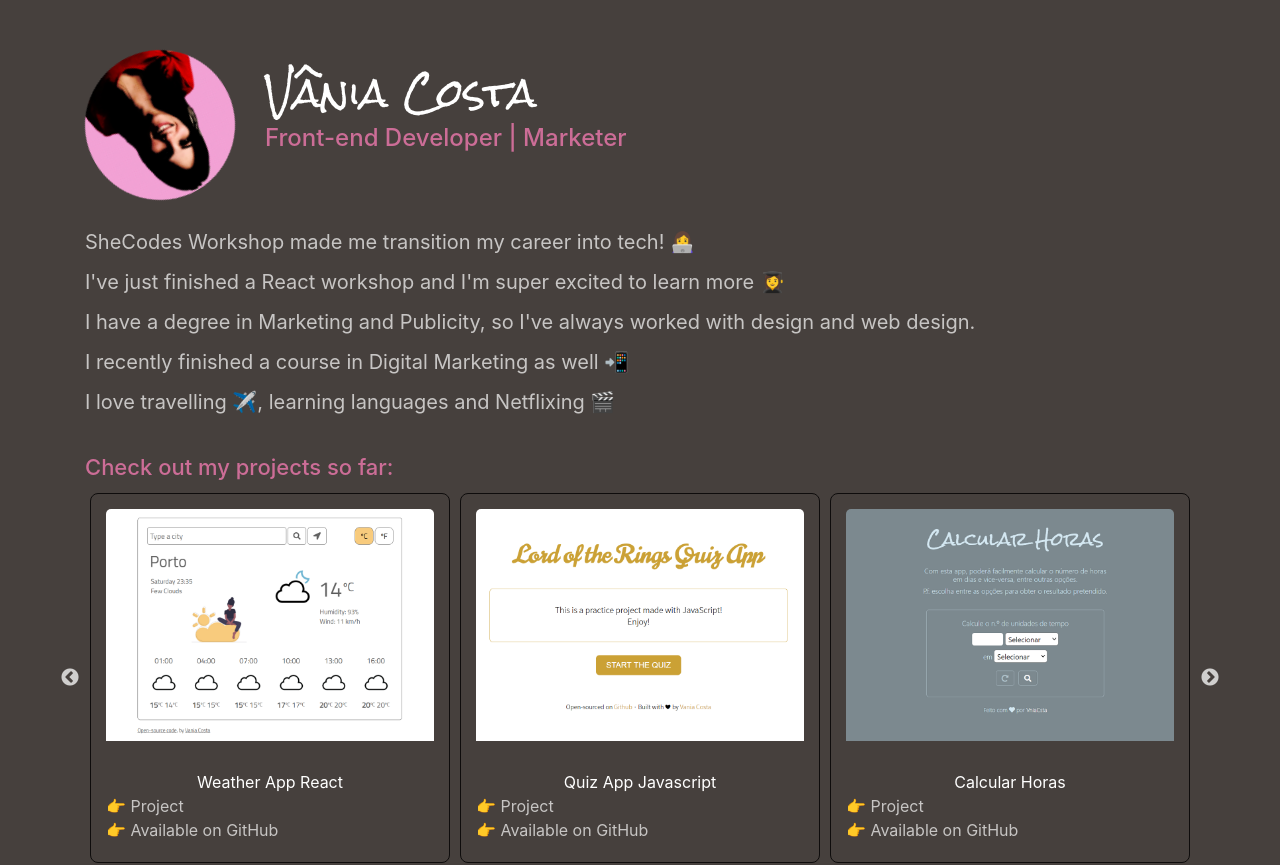
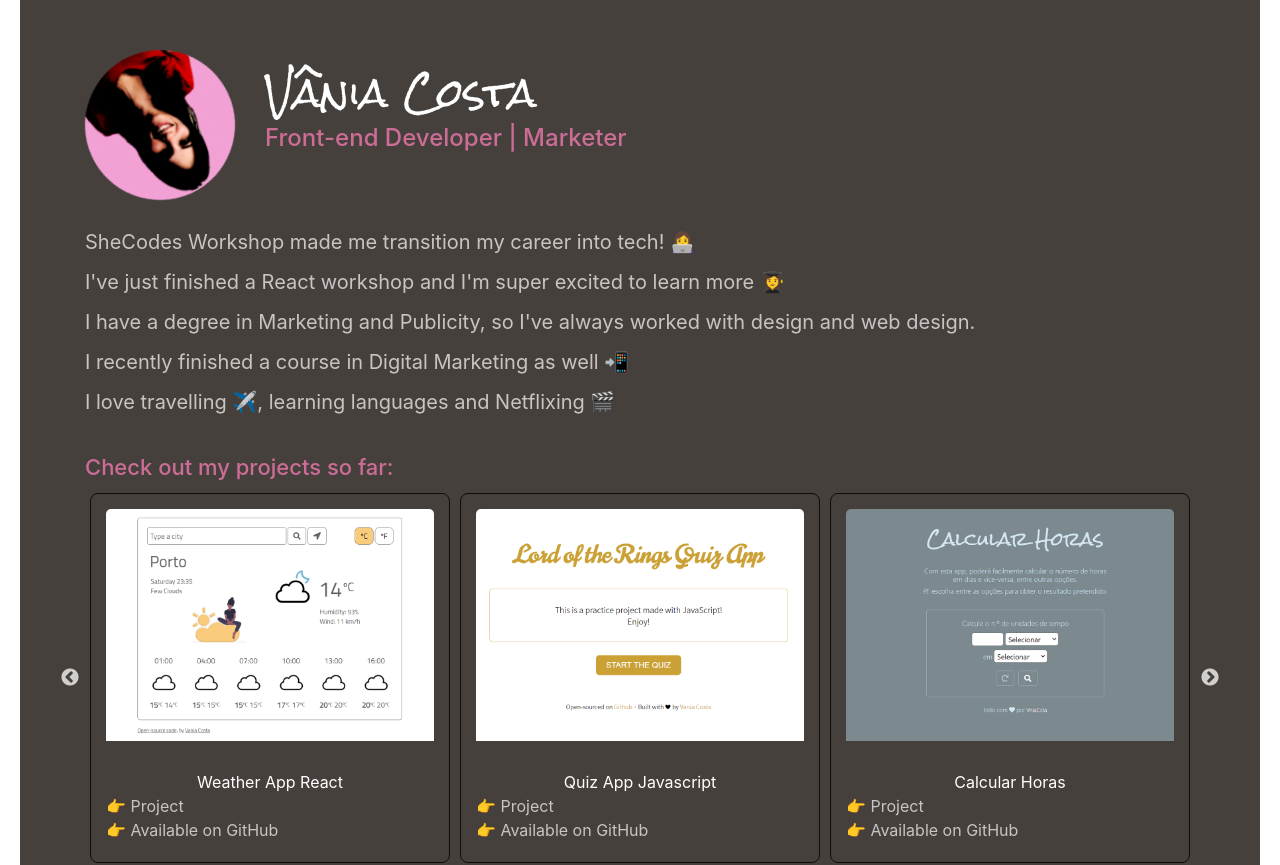
Before and after one commit to vniacsta/my-page-vniacsta, a React (Create React App) app: page / in a window 1280 px wide. Shown: the top 865 px of the page. Built offline with nearby package versions, Linux system fonts and the light colour scheme.

Commit message:
Update App.css

```diff
--- a/src/App.css
+++ b/src/App.css
@@ -7,7 +7,7 @@ body {
     "Helvetica Neue", Arial, "Noto Sans", sans-serif, "Apple Color Emoji",
     "Segoe UI Emoji", "Segoe UI Symbol", "Noto Color Emoji";
   background-color: #46403d;
-  margin: 0;
+  margin: 0 20px;
   padding: 50px 0 30px;
 }
 
```
